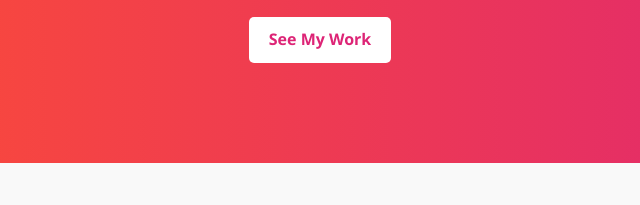
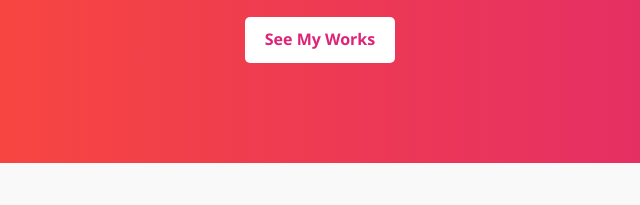
Before and after one commit to Harishsen69/MyPortfolio, a plain HTML site: page index.html in a window 1280 px wide. Shown: the part 205-410 px from the top of the page, 320-960 px from the left. Drawn offline with Linux system fonts and the light colour scheme.

```diff
--- a/index.html
+++ b/index.html
@@ -104,7 +104,7 @@
     <div class="container">
       <h1>Hi, I'm <span>Anjali</span></h1>
       <p>Frontend Developer | Creative Thinker | Problem Solver</p>
-      <a href="#projects" class="btn">See My Work</a>
+      <a href="#projects" class="btn">See My Works</a>
     </div>
   </header>
 
```
